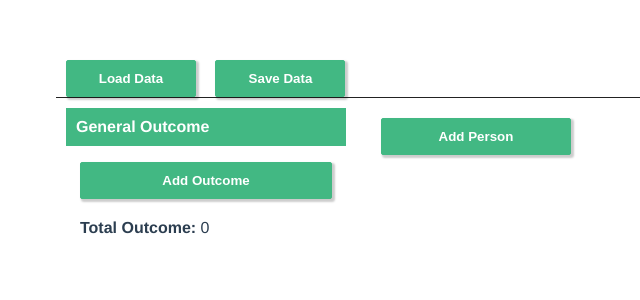
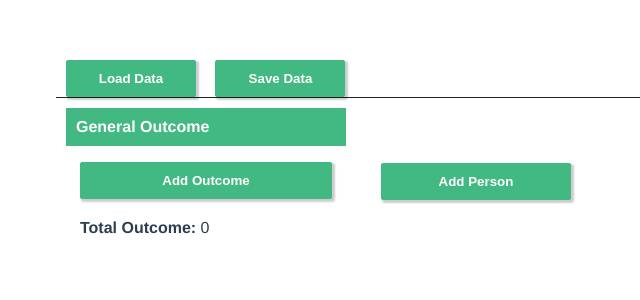
Before and after one commit to hybrid-blue/vue-buget-planner, a Vue app: page / in a window 1280 px wide. Shown: the top 300 px of the page, without its empty margins (219-859 px from the left). Built offline with nearby package versions, Linux system fonts and the light colour scheme.

Commit message:
:art: Add minimal height

```diff
--- a/src/components/AddPerson.vue
+++ b/src/components/AddPerson.vue
@@ -63,6 +63,7 @@
 <style lang="scss">
  #add-budget{
    box-sizing: border-box;
+   min-height: 45px;
    width: auto;
    margin: 10px;
    display: flex;
```
